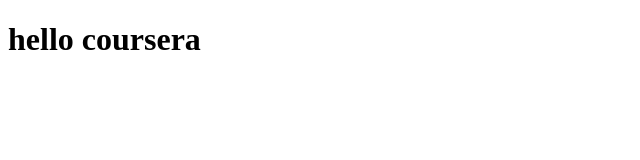
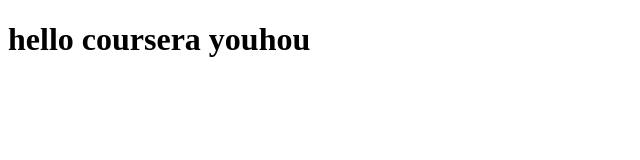
Before and after one commit to procyon85/coursera-test, a plain HTML site: page site/index.html in a window 1280 px wide. Shown: the whole page, without its empty margins (0-640 px from the left). Drawn offline with Linux system fonts and the light colour scheme.

Commit message:
small addition to our page content

```diff
--- a/site/index.html
+++ b/site/index.html
@@ -4,6 +4,6 @@
 	<title>hello coursera</title>
 </head>
 <body>
-<h1>hello coursera</h1>
+<h1>hello coursera youhou</h1>
 </body>
 </html>
```
